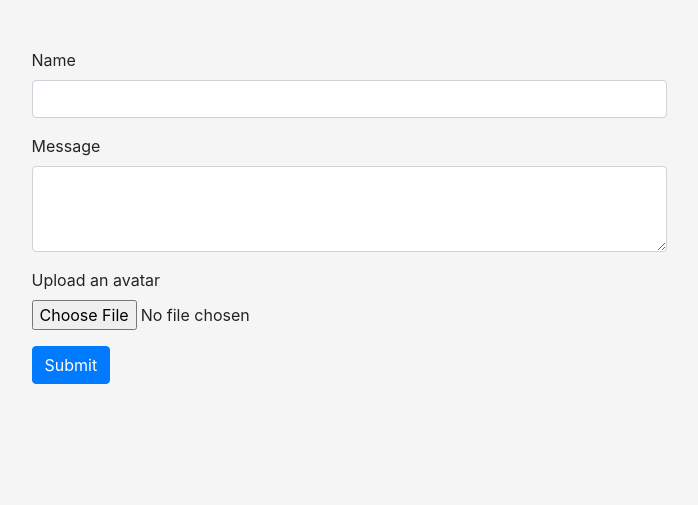
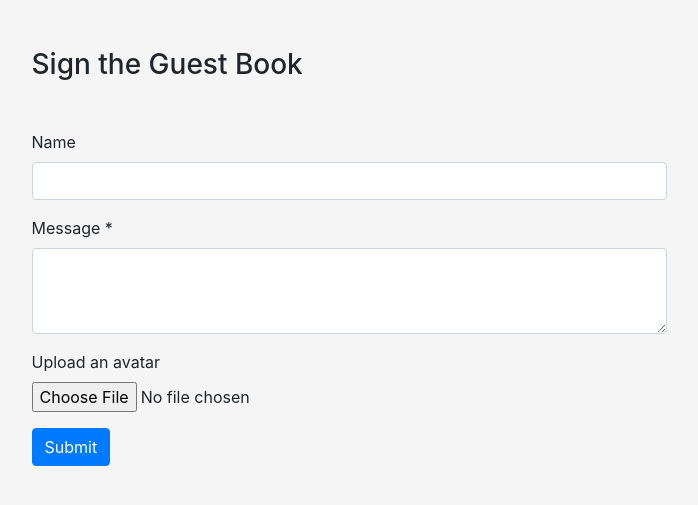
Before and after one commit to rwbaker/ITGM-724-Unit6, a PHP site: page /create.php in a window 1280 px wide. Shown: the part 56-561 px from the top of the page, without its empty margins (291-989 px from the left). Run offline with PHP 8.4, Linux system fonts and the light colour scheme.

Commit message:
Add form post

```diff
--- a/www/create.php
+++ b/www/create.php
@@ -43,22 +43,19 @@
       <div class="row justify-content-center mt-5 mb-3">
         <div class="col-7">
 
+          <h1 class="h3 mb-5">Sign the Guest Book</h1>
+
           <!--
           FORM -->
-          <form>
+          <form action="index.php" method="post">
             <div class="form-group">
               <label for="">Name</label>
               <input type="text" class="form-control" id="form-text-name" placeholder="">
             </div>
 
-            <!-- <div class="form-check mb-3">
-              <input type="checkbox" class="form-check-input" id="form-check-anon">
-              <label class="form-check-label" for="form-check-anon">Anonymous</label>
-            </div> -->
-
             <div class="form-group">
-              <label for="form-text-message">Message</label>
-              <textarea class="form-control" id="form-text-message" rows="3"></textarea>
+              <label for="form-text-message">Message *</label>
+              <textarea class="form-control" id="form-text-message" rows="3" required></textarea>
             </div>
 
             <div class="form-group">
```
